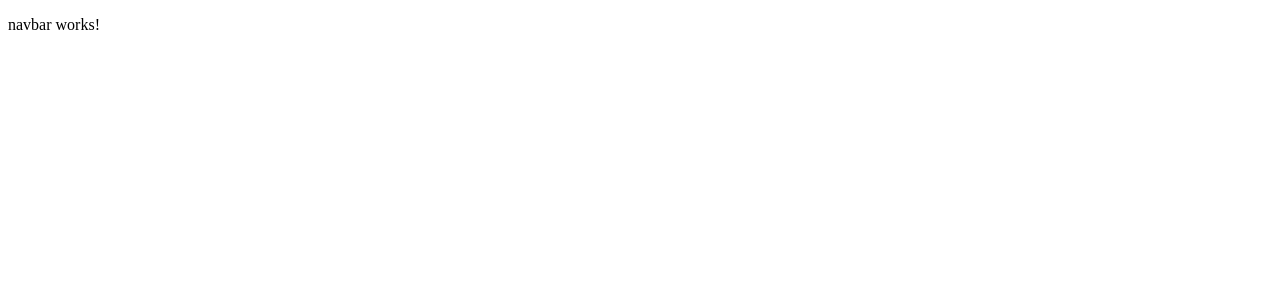
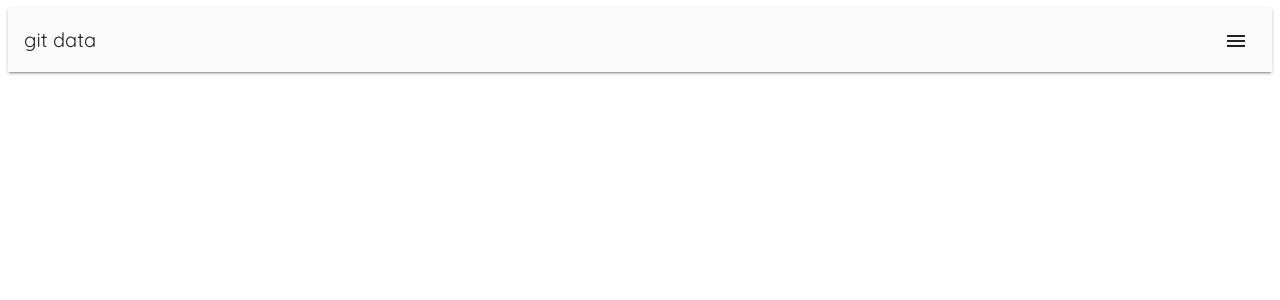
Before and after one commit to rafaelcm95/git-data-app, an Angular app: page / in a window 1280 px wide. Shown: the top 300 px of the page. Built offline with nearby package versions, Linux system fonts and the light colour scheme.

Commit message:
feature-1: created navbar and add font'

```diff
--- a/src/app/features/shared-components/navbar/navbar.component.html
+++ b/src/app/features/shared-components/navbar/navbar.component.html
@@ -1,3 +1,9 @@
-<p>
-  navbar works!
-</p>
+<mat-toolbar color="accent" class="mat-elevation-z2">
+  <mat-toolbar-row>
+    <span>git data</span>
+    <span class="spacer"></span>
+    <button mat-icon-button>
+        <mat-icon>menu</mat-icon>
+    </button>
+  </mat-toolbar-row>
+</mat-toolbar>
--- a/src/app/features/shared-components/navbar/navbar.component.scss
+++ b/src/app/features/shared-components/navbar/navbar.component.scss
@@ -0,0 +1,3 @@
+.spacer {
+    flex: 1 1 auto;
+}
--- a/src/styles.scss
+++ b/src/styles.scss
@@ -1,2 +1,7 @@
 /* You can add global styles to this file, and also import other style files */
 @import './themes/default';
+@import './themes/fonts';
+
+* {
+    font-family: 'Quicksand', sans-serif;
+}
--- /dev/null
+++ b/src/themes/_fonts.scss
@@ -0,0 +1 @@
+@import url('https://fonts.googleapis.com/css?family=Quicksand');
```
Also changed, not shown: src/app/modules/material/material.module.ts (+8 -2 lines).
